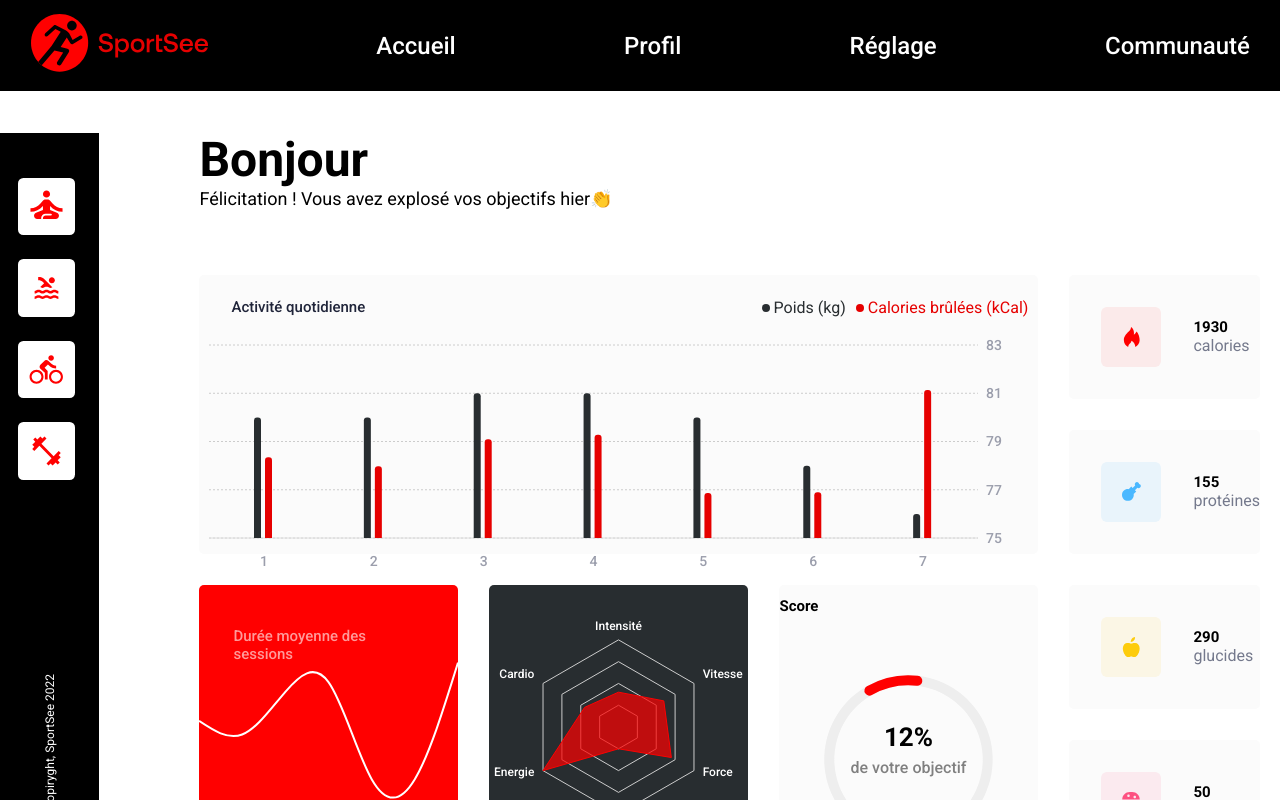
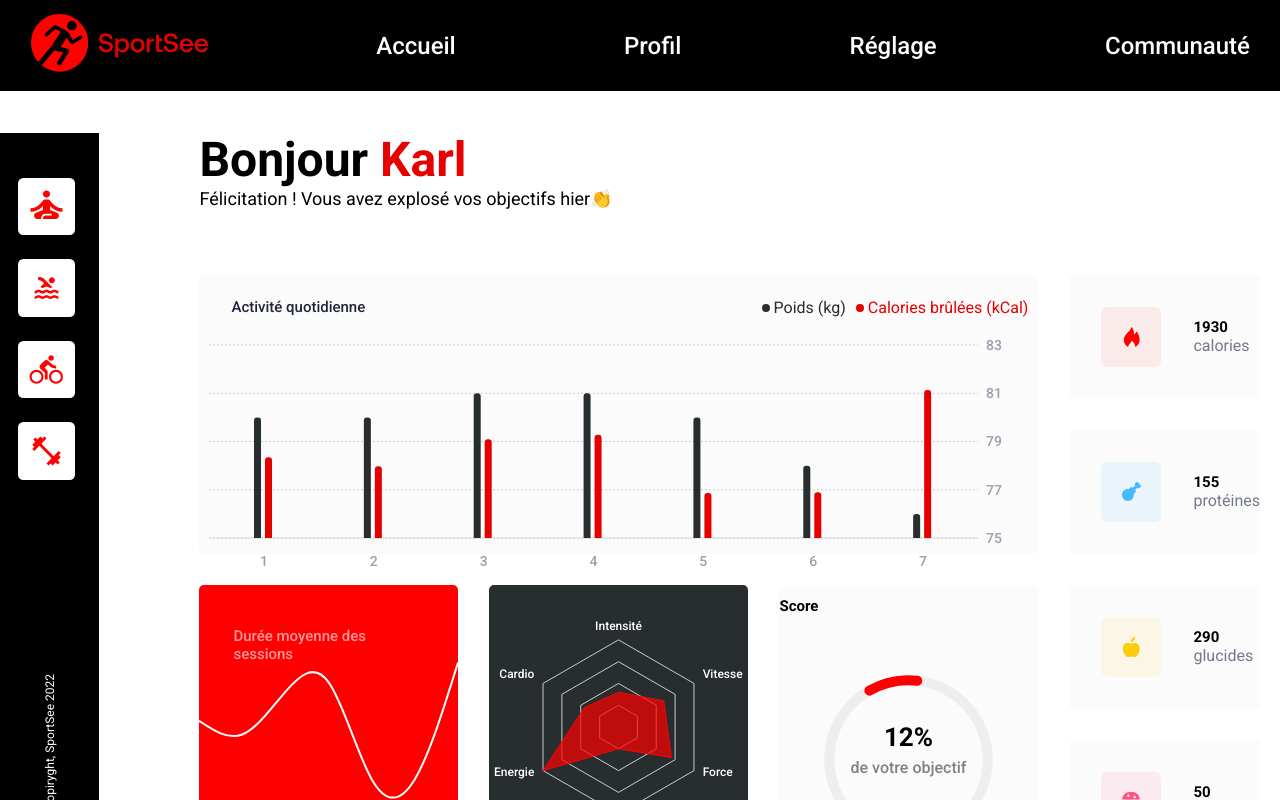
Before and after one commit to vianey-jean/sportsee_jean_rabemanalina, a React (Create React App) app in the folder Front-end/: page /UserMocked/12 in a window 1280 px wide. Shown: the top 800 px of the page. Built offline with nearby package versions, Linux system fonts and the light colour scheme.

Commit message:
Correction du prénom user

```diff
--- a/Front-end/src/compenents/userHello/index.jsx
+++ b/Front-end/src/compenents/userHello/index.jsx
@@ -2,11 +2,11 @@ import PropTypes from 'prop-types'
 import './_userHello.scss'
 
 
-function UserHello({ userPrenom }) {
+function UserHello({ userFirstName }) {
   return (
     <article className="userHello">
       <h1>
-        Bonjour <span>{userPrenom}</span>
+        Bonjour <span>{userFirstName}</span>
       </h1>
       <p>
         Félicitation ! Vous avez explosé vos objectifs hier
--- a/Front-end/src/pages/userMocked/index.jsx
+++ b/Front-end/src/pages/userMocked/index.jsx
@@ -23,7 +23,7 @@ function UserMocked() {
     return idNum === item.id
   })
 
-  const userPrenom = USER_MAIN_DATA[user].userInfos.firstName
+  const userFirstName = USER_MAIN_DATA[user].userInfos.firstName
   const userActivity = USER_ACTIVITY[user].sessions
   const userSessionAverage = USER_AVERAGE_SESSIONS[user].sessions
   const userPerform = USER_PERFORMANCE[user].data
@@ -33,7 +33,7 @@ function UserMocked() {
 
   return (
     <section className="containerUser">
-      <UserHello userFirstName={userPrenom} />
+      <UserHello userFirstName={userFirstName} />
       <Activity userActivity = {userActivity} />
       <AverageSessions userSessionAverage={userSessionAverage} />
       <Perform userPerform={userPerform} />
```
